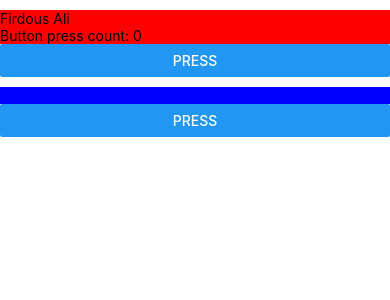
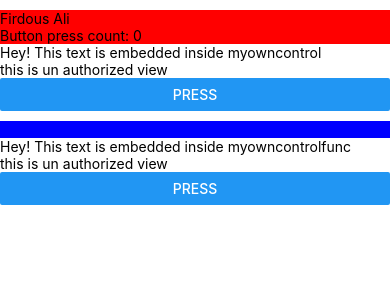
Before and after one commit to firdousali86/RNSampleJuly26, a React Native app: screen / in a window 390 px wide. Shown: the top 300 px of the page. Built offline with nearby package versions, Linux system fonts and the light colour scheme.

Commit message:
setstate

```diff
--- a/src/App.tsx
+++ b/src/App.tsx
@@ -7,7 +7,7 @@
 
 import React from 'react';
 import type {PropsWithChildren} from 'react';
-import {SafeAreaView, ScrollView, ImageBackground} from 'react-native';
+import {SafeAreaView, ScrollView, ImageBackground, Text} from 'react-native';
 import MyOwnControl from './MyOwnControl';
 import MyOwnControlFunc from './MyOwnControlFunc';
 import UserProfile from './UserProfile';
@@ -22,8 +22,12 @@ function App(): JSX.Element {
 
   return (
     <SafeAreaView style={{}}>
-      <MyOwnControl bgColor={'red'} />
-      <MyOwnControlFunc bgColor={'blue'} />
+      <MyOwnControl bgColor={'red'}>
+        <Text>Hey! This text is embedded inside myowncontrol</Text>
+      </MyOwnControl>
+      <MyOwnControlFunc bgColor={'blue'}>
+        <Text>Hey! This text is embedded inside myowncontrolfunc</Text>
+      </MyOwnControlFunc>
       {/* <ImageBackground
         source={{
           uri: 'https://www.thedrive.com/uploads/2022/04/24/NGAD-F22.jpg?auto=webp&crop=16%3A9&auto=webp&optimize=high&quality=70&width=1440',
--- a/src/MyOwnControl.js
+++ b/src/MyOwnControl.js
@@ -2,10 +2,14 @@ import React from 'react';
 import {TextInput, View, Button, Text} from 'react-native';
 
 class MyOwnControl extends React.Component {
-  state = {
-    myTextValue: 'Firdous Ali',
-    pressCount: 0,
-  };
+  constructor(props) {
+    super(props);
+
+    this.state = {
+      myTextValue: 'Firdous Ali',
+      pressCount: 0,
+    };
+  }
 
   headerView = () => {
     const {bgColor} = this.props;
@@ -37,10 +41,25 @@ class MyOwnControl extends React.Component {
     );
   };
 
+  renderAuthorizedView = () => {
+    return <Text>this is authorized view</Text>;
+  };
+
+  renderUnAuthorizedView = () => {
+    return <Text>this is un authorized view</Text>;
+  };
+
   render() {
+    const {children, bgColor} = this.props;
+
     return (
       <View>
         {this.headerView()}
+        {bgColor == 'red' ? children : null}
+
+        {bgColor == 'green'
+          ? this.renderAuthorizedView()
+          : this.renderUnAuthorizedView()}
         {this.footerView()}
       </View>
     );
--- a/src/MyOwnControlFunc.js
+++ b/src/MyOwnControlFunc.js
@@ -1,7 +1,7 @@
-import {TextInput, View, Button, Alert} from 'react-native';
+import {TextInput, View, Button, Alert, Text} from 'react-native';
 
 const MyOwnControlFunc = props => {
-  const {bgColor} = props;
+  const {bgColor, children} = props;
 
   const headerView = () => {
     return (
@@ -22,9 +22,21 @@ const MyOwnControlFunc = props => {
     );
   };
 
+  const renderAuthorizedView = () => {
+    return <Text>this is authorized view</Text>;
+  };
+
+  const renderUnAuthorizedView = () => {
+    return <Text>this is un authorized view</Text>;
+  };
+
   return (
     <View>
       {headerView()}
+
+      {bgColor == 'blue' ? children : null}
+
+      {bgColor == 'yellow' ? renderAuthorizedView() : renderUnAuthorizedView()}
       {footerView()}
     </View>
   );
```
